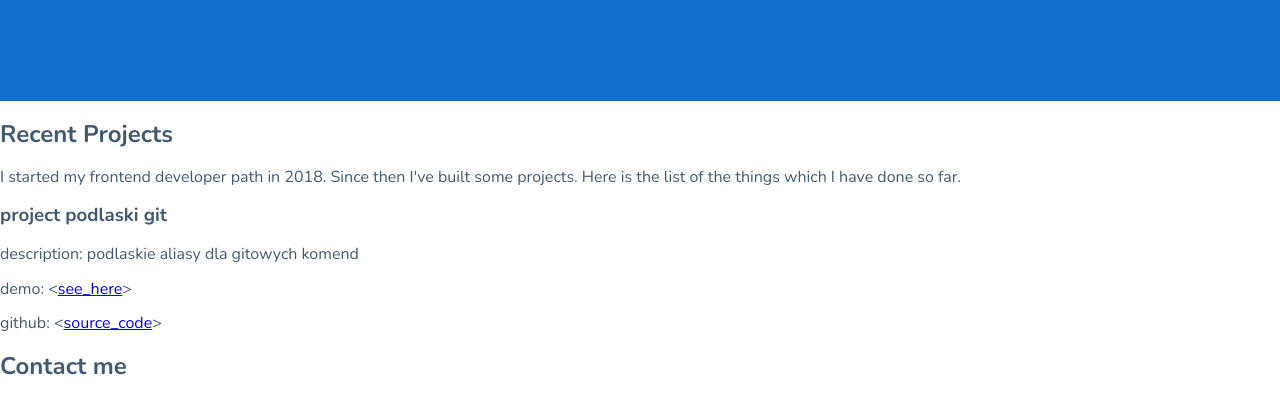
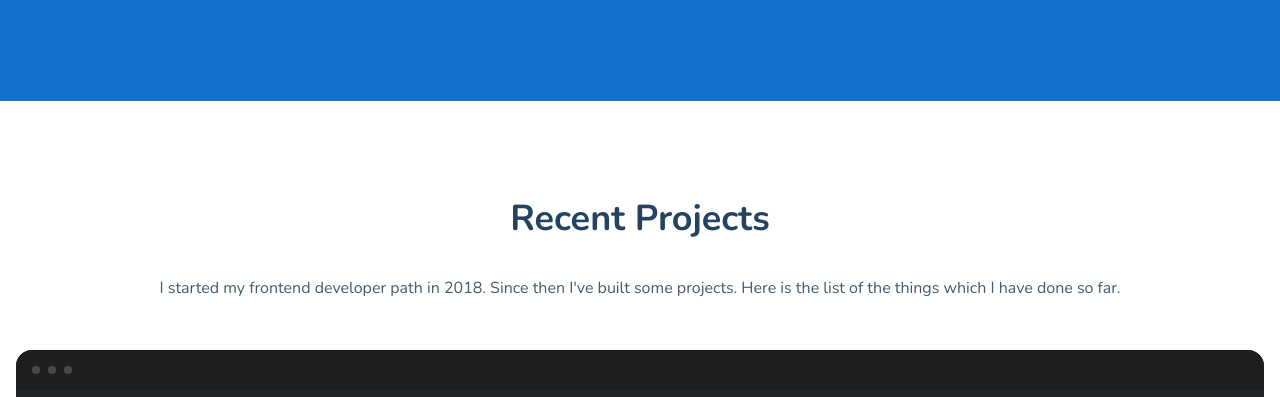
Before and after one commit to Magdalena-Lisicka/Magdalena-Lisicka.github.io, a website built with webpack: page src/pages/index.html in a window 1280 px wide. Shown: the part 2210-2607 px from the top of the page. Built offline with nearby package versions, Linux system fonts and the light colour scheme.

Commit message:
basic project layout

```diff
--- a/src/pages/index.html
+++ b/src/pages/index.html
@@ -97,6 +97,12 @@
         </p>
         <div class="projects-grid">
           <article class="project">
+            <div class="project__window">
+              <span class="project__circle"></span>
+              <span class="project__circle"></span>
+              <span class="project__circle"></span>
+
+            </div>
             <h3 class="project__title"><span>project</span> <span>podlaski git</span></h3>
             <p>
               <span>description:</span>
--- a/src/scss/_variables.scss
+++ b/src/scss/_variables.scss
@@ -1,4 +1,7 @@
 $blue: #1070CA;
+$gray: #212528;
+$darkGray: #1E1E1E;
+$mediumGray: #464A4D;
 $lightBlue: #4DA8FF;
 $lighterBlue: #D8EAF7;
 $text: #425A70;
--- a/src/scss/main.scss
+++ b/src/scss/main.scss
@@ -4,6 +4,7 @@
 
 @import "_variables";
 @import "modules/hero.scss";
+@import "modules/projects.scss";
 @import "modules/skills.scss";
 
 html {
--- /dev/null
+++ b/src/scss/modules/projects.scss
@@ -0,0 +1,39 @@
+.projects {
+    padding:64px 16px 0;
+    &__description {
+        font-weight: 300;
+        font-size: 16px;
+        line-height: 32px;
+        text-align: center;
+        margin-bottom: 46px;
+    }
+    &__header {
+        font-size: 36px;
+        line-height: 48px;
+        color:$textDark;
+        text-align: center;
+    }
+}
+
+.project {
+    background: $gray;
+    border-radius: 16px;
+    overflow: hidden;
+    box-shadow: 0px 4 px 16px rgba(0, 0, 0, 0.25);
+    &__circle {
+        display: block;
+        width:8px;
+        height:8px;
+        background: $mediumGray;
+        border-radius: 50%;
+        margin-right: 8px;
+    }
+    &__window {
+        height: 40px;
+        background: $darkGray;
+        display:flex;
+        align-items: center;
+        padding: 0 0 0 16px;
+    }
+
+}
```
